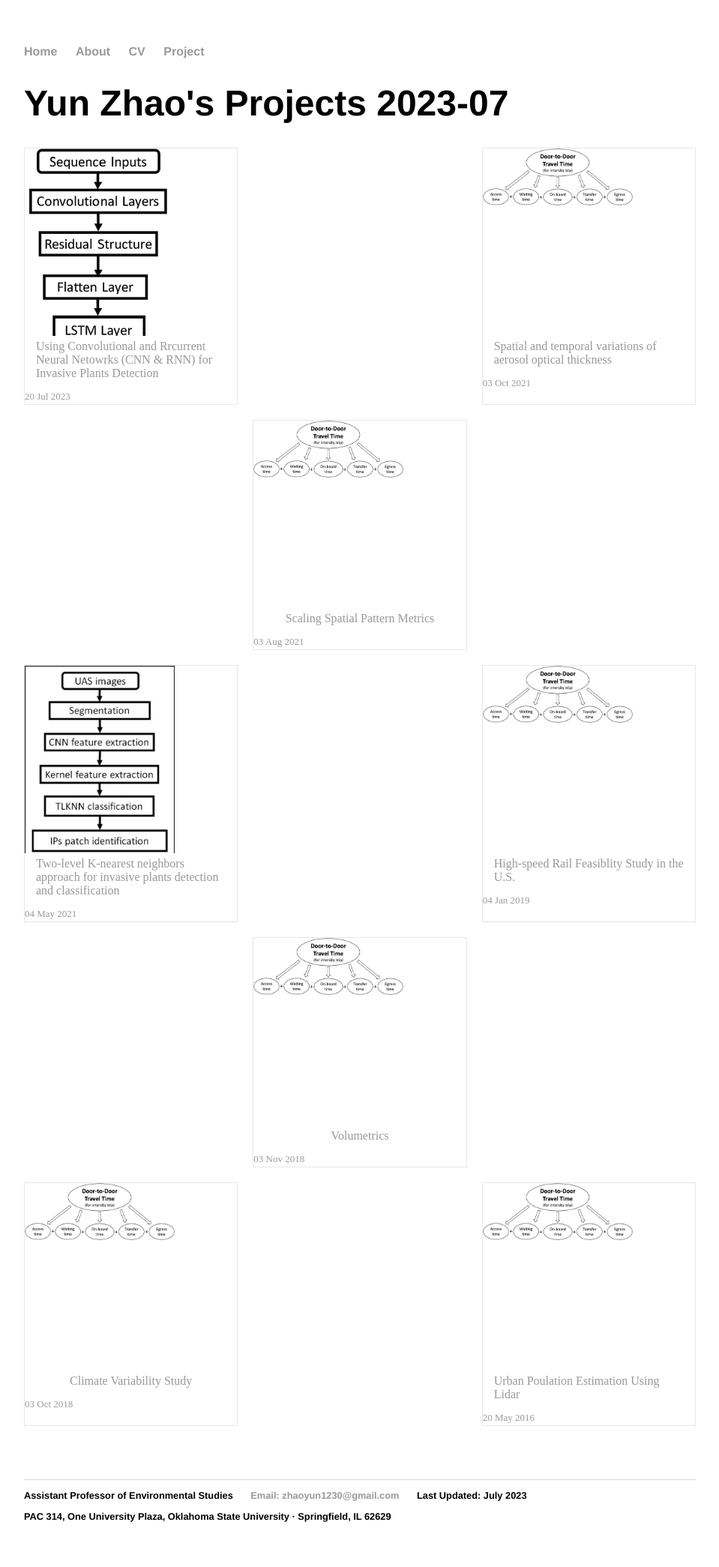
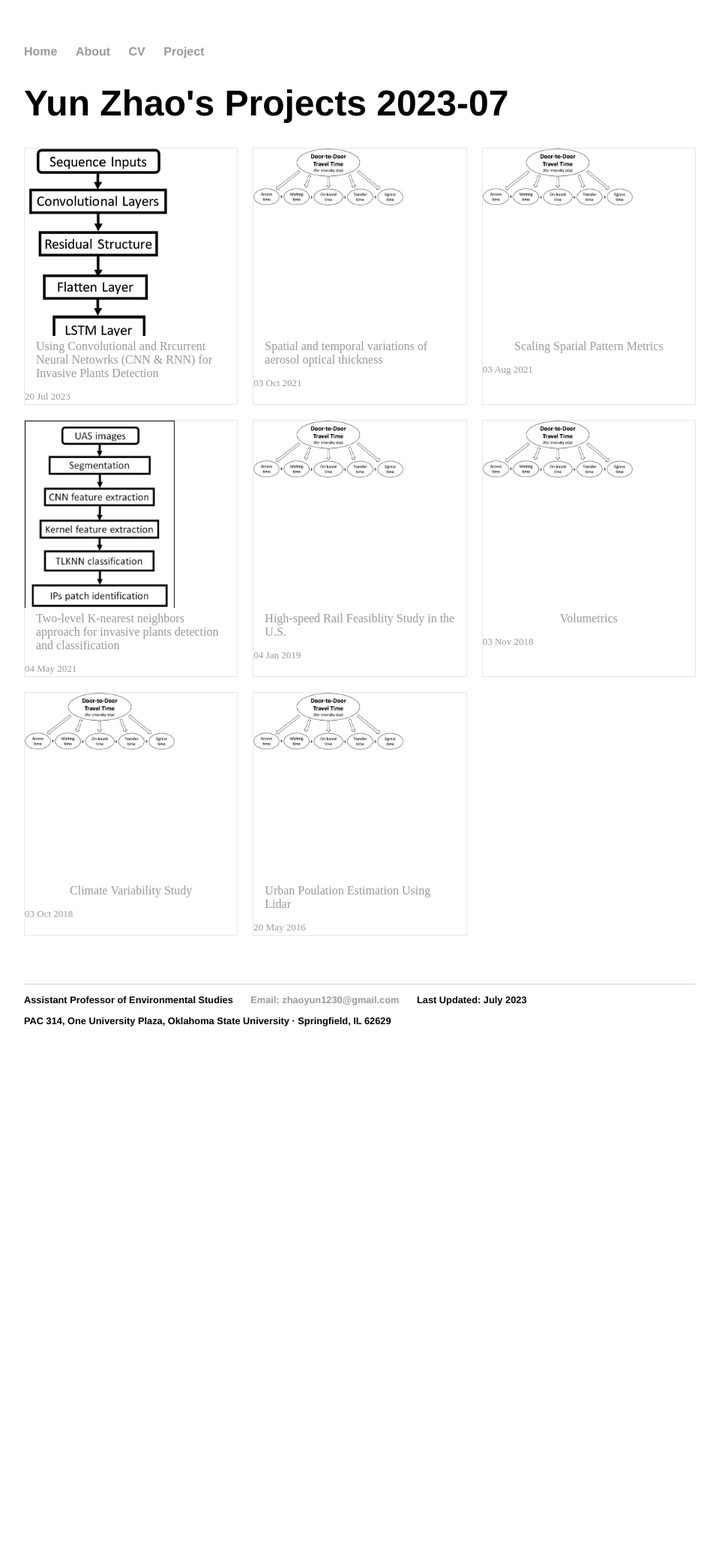
Before and after one commit to yun-zhao/yun-zhao.github.io, a Jekyll site: the page built from project/index.html, in a window 1280 px wide. Shown: the whole page at 75% size, without its empty margins (160-1119 px from the left). Built offline with Jekyll 4.4.1, drawn with Linux system fonts in a browser that asks for light colours; after the commit the page ends 1429 px from its top, so only the background shows below that.

Commit message:
come on baby

```diff
--- a/project/index.html
+++ b/project/index.html
@@ -3,11 +3,11 @@
 title: Yun Zhao's Projects 2023-07
 ---
 	<h1>{{ page.title }}</h1>
-	<ul style="padding-inline-start: 0px;" class="posts">
+	<ul class="posts">
 
 	  {% for post in site.posts %}
 
-	    <li> <a href="{{ post.url }}" title="{{ post.title }}"><div class="thumb-wrap"><img src="{{ post.thumb }}"  width="200"></div><div class="title-wrap">{{ post.title }}</div><span>{{ post.date | date_to_string }}</span></a></li><br>
+	    <li> <a href="{{ post.url }}" title="{{ post.title }}"><div class="thumb-wrap"><img src="{{ post.thumb }}"  width="200"></div><div class="title-wrap">{{ post.title }}</div><span>{{ post.date | date_to_string }}</span></a></li>
 
 	  {% endfor %}
 	</ul>
```
